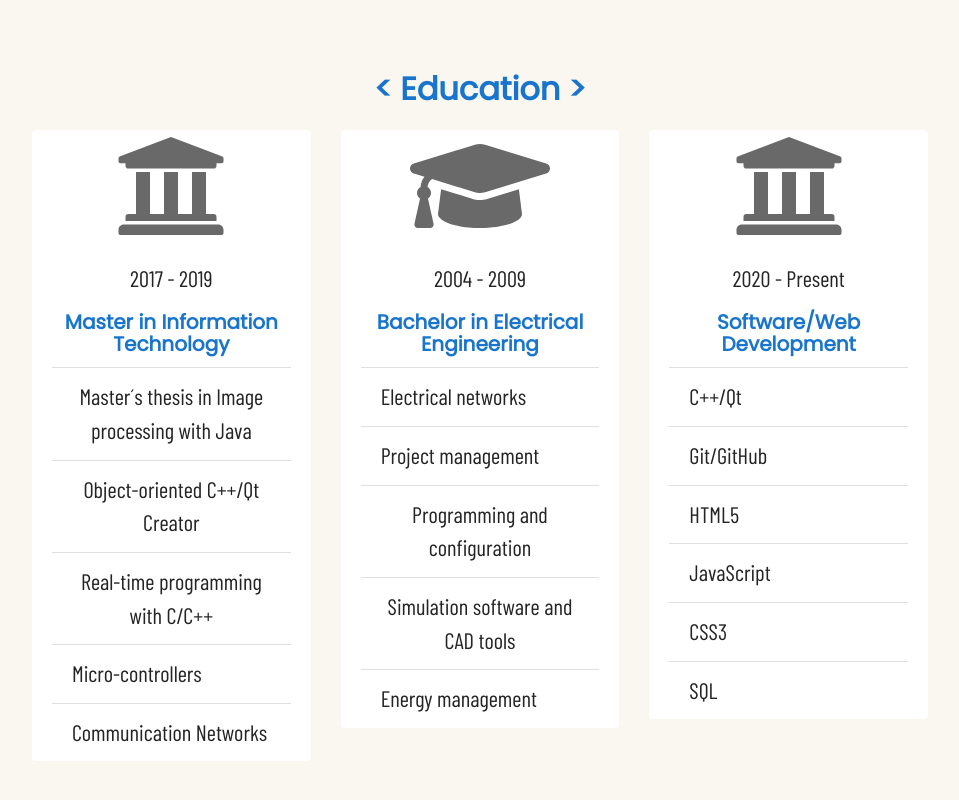
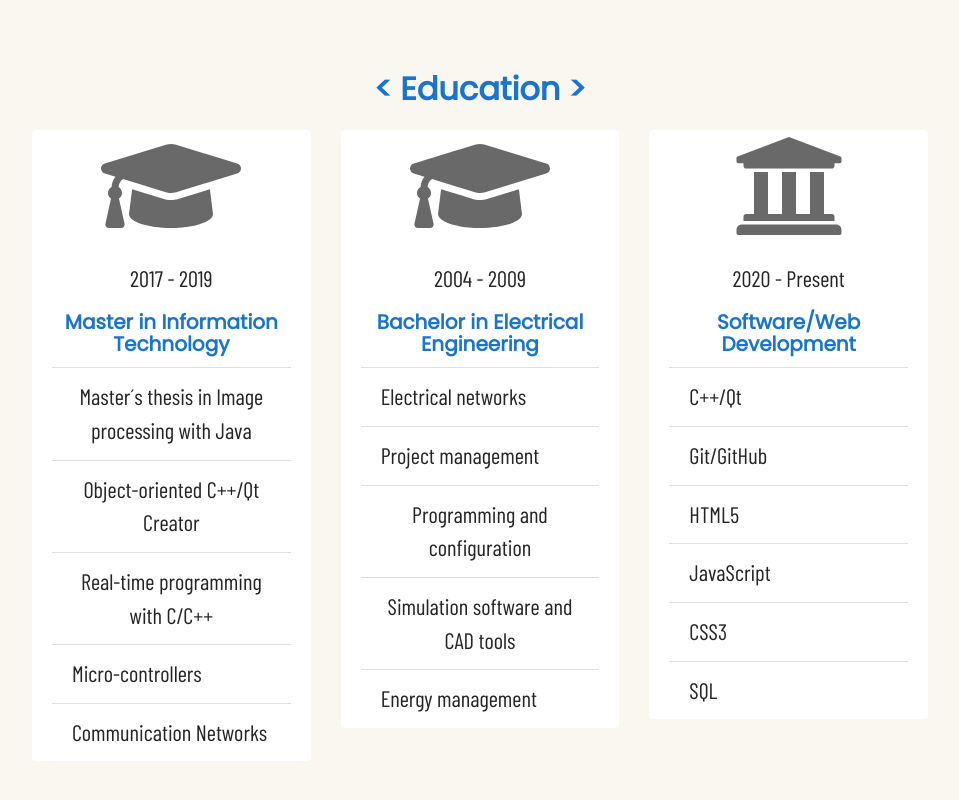
Before and after one commit to cesaringa/personal_website, a plain HTML site: page index.html in a window 1280 px wide. Shown: the part 3052-3852 px from the top of the page, without its empty margins (304-1263 px from the left). Drawn offline with nearby package versions, Linux system fonts and the light colour scheme; a web font is replaced by a local one.

Commit message:
Education icons

```diff
--- a/index.html
+++ b/index.html
@@ -420,7 +420,7 @@
           <div class="col-12 col-md-6 col-lg-4">
             <div class="card mb-4">
               <div class="edu-icons">
-                <i class="fas fa-university fa-5x"></i>
+                <i class="fas fa-graduation-cap fa-5x edu-icons"></i>
               </div>
 
               <div class="card-body pb-0">
```
